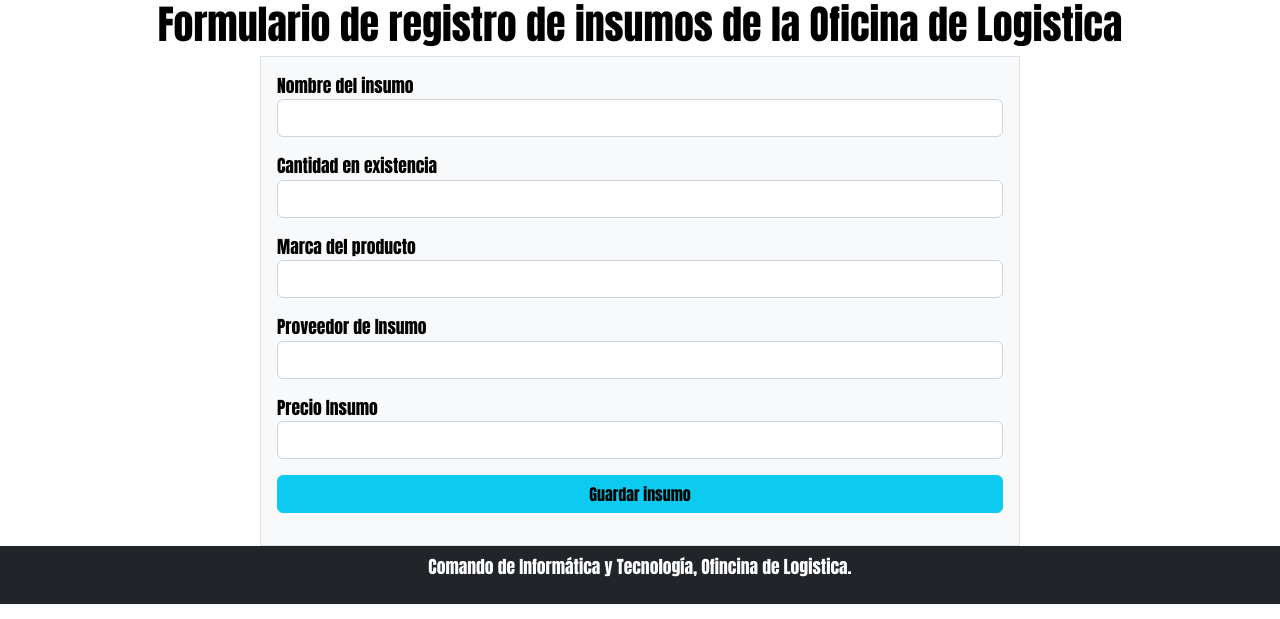
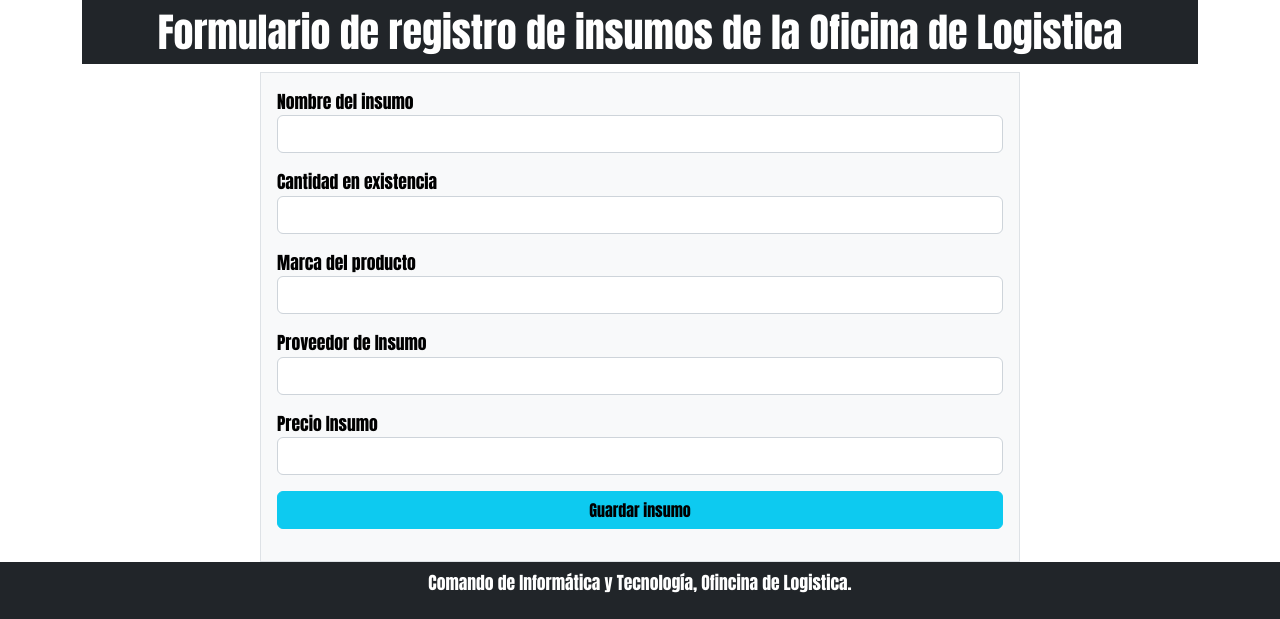
Before and after one commit to LivniMartinez/parcial_martinez_c, a PHP site: page / in a window 1280 px wide. Shown: the top 619 px of the page. Run offline with PHP 8.4, Linux system fonts and the light colour scheme.

Commit message:
finalizacion de formulario

```diff
--- a/vistas/insumos/index.php
+++ b/vistas/insumos/index.php
@@ -5,7 +5,7 @@
     <meta http-equiv="X-UA-Compatible" content="IE=edge">
     <meta name="viewport" content="width=device-width, initial-scale=1.0">
     <link href="https://cdn.jsdelivr.net/npm/bootstrap@5.2.3/dist/css/bootstrap.min.css" rel="stylesheet" integrity="sha384-rbsA2VBKQhggwzxH7pPCaAqO46MgnOM80zW1RWuH61DGLwZJEdK2Kadq2F9CUG65" crossorigin="anonymous">
-    <title>Examne_parcial</title>
+    <title>Examen_parcial</title>
     <style>
     body {
     text-align: justify;
@@ -17,7 +17,7 @@
 </head>
 <body>
     <div class="container">
-        <h1 class="text-center">Formulario de registro de insumos de la Oficina de Logistica</h1>
+        <h1 class="bg-dark text-white text-center p-2 w-100">Formulario de registro de insumos de la Oficina de Logistica</h1>
         <div class="row justify-content-center">
             <form action="/parcial_martinez_c/controladores/insumos/guardar.php" method = "POST" class="col-lg-8 border bg-light p-3">
                 <div class="row mb-3">
```
